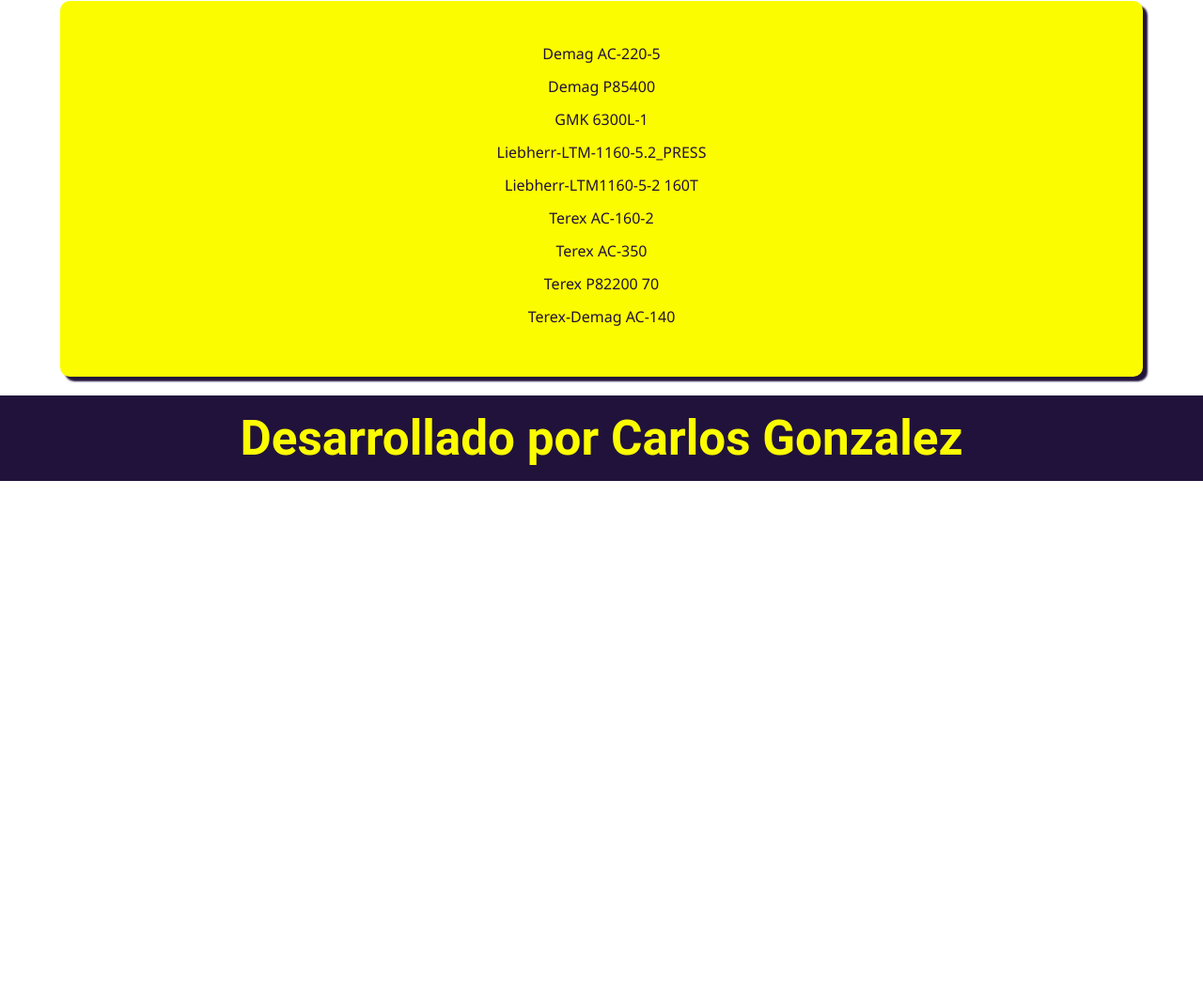
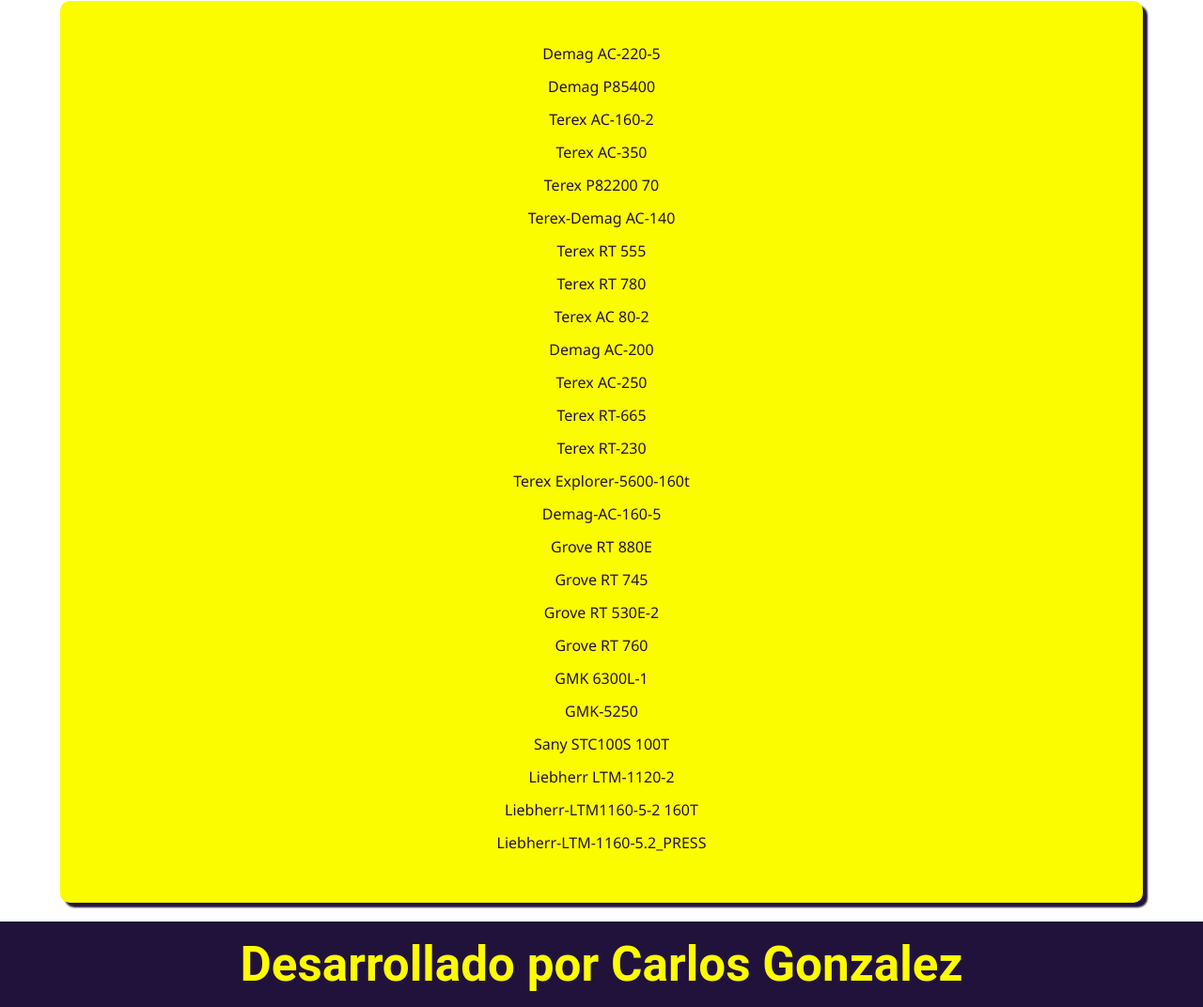
Before and after one commit to carlosegs1506/CalculadoraRigger, a plain HTML site: page dev/tablasDeCarga.html in a window 1280 px wide. Shown: the part 297-1369 px from the top of the page at 94% size. Before the commit the page ends 809 px from the top, so only its background shows below. Drawn offline with Linux system fonts and the light colour scheme.

Commit message:
Se agragan tablas de carga

```diff
--- a/dev/tablasDeCarga.html
+++ b/dev/tablasDeCarga.html
@@ -31,12 +31,6 @@
 
             <a href="../assest/tablas de carga/Demag P85400.pdf" target="_blank">Demag P85400</a>
 
-            <a href="../assest/tablas de carga/GMK 6300L-1.pdf" target="_blank">GMK 6300L-1</a>
-
-            <a href="../assest/tablas de carga/Liebherr-LTM-1160-5.2_PRESS.pdf" target="_blank">Liebherr-LTM-1160-5.2_PRESS</a>
-
-            <a href="../assest/tablas de carga/Liebherr-LTM1160-5-2 160T.pdf" target="_blank">Liebherr-LTM1160-5-2 160T</a>
-
             <a href="../assest/tablas de carga/Terex AC-160-2.pdf" target="_blank">Terex AC-160-2</a>
 
             <a href="../assest/tablas de carga/Terex AC-350.pdf" target="_blank">Terex AC-350</a>
@@ -44,6 +38,45 @@
             <a href="../assest/tablas de carga/Terex P82200 70.pdf" target="_blank">Terex P82200 70</a>
 
             <a href="../assest/tablas de carga/Terex-Demag AC-140.pdf" target="_blank">Terex-Demag AC-140</a>
+
+            <a href="../assest/tablas de carga/Terex-RT-555.pdf" target="_blank">Terex RT 555</a>
+
+            <a href="../assest/tablas de carga/Terex-RT-780.pdf" target="_blank">Terex RT 780</a>
+
+            <a href="../assest/tablas de carga/Terex-AC-80-2.pdf" target="_blank">Terex AC 80-2</a>
+
+            <a href="../assest/tablas de carga/Terex-Demag-AC-200.pdf" target="_blank">Demag AC-200</a>
+
+            <a href="../assest/tablas de carga/Terex-AC-250.pdf" target="_blank">Terex AC-250</a>
+
+            <a href="../assest/tablas de carga/Terex-RT-665.pdf" target="_blank">Terex RT-665</a>
+
+            <a href="../assest/tablas de carga/Terex-RT-230.pdf" target="_blank">Terex RT-230</a>
+
+            <a href="../assest/tablas de carga/TEREX-EXplorer-5600-160t.pdf" target="_blank">Terex Explorer-5600-160t</a>
+
+            <a href="../assest/tablas de carga/Demag-AC-160-5.pdf" target="_blank">Demag-AC-160-5</a>
+
+            <a href="../assest/tablas de carga/RT-880E.pdfS" target="_blank">Grove RT 880E</a>
+
+            <a href="../assest/tablas de carga/GROVE-RT-745.pdf" target="_blank">Grove RT 745</a>
+
+            <a href="../assest/tablas de carga/Grove-530e.pdf" target="_blank">Grove RT 530E-2</a>
+
+            <a href="../assest/tablas de carga/Rt-760-Grove.pdf" target="_blank">Grove RT 760</a>
+
+            <a href="../assest/tablas de carga/GMK 6300L-1.pdf" target="_blank">GMK 6300L-1</a>
+
+            <a href="../assest/tablas de carga/GMK-5250.pdf" target="_blank">GMK-5250</a>
+
+            <a href="../assest/tablas de carga/Sany-100.pdf" target="_blank">Sany STC100S 100T</a>
+
+            <a href="../assest/tablas de carga/Liebherr-LTM-1120-2.pdf" target="_blank">Liebherr LTM-1120-2</a>
+
+            <a href="../assest/tablas de carga/Liebherr-LTM1160-5-2 160T.pdf" target="_blank">Liebherr-LTM1160-5-2 160T</a>
+
+            <a href="../assest/tablas de carga/Liebherr-LTM-1160-5.2_PRESS.pdf" target="_blank">Liebherr-LTM-1160-5.2_PRESS</a>
+
         </div>
 
     </section>
```
Also changed, not shown: 17 other files.
